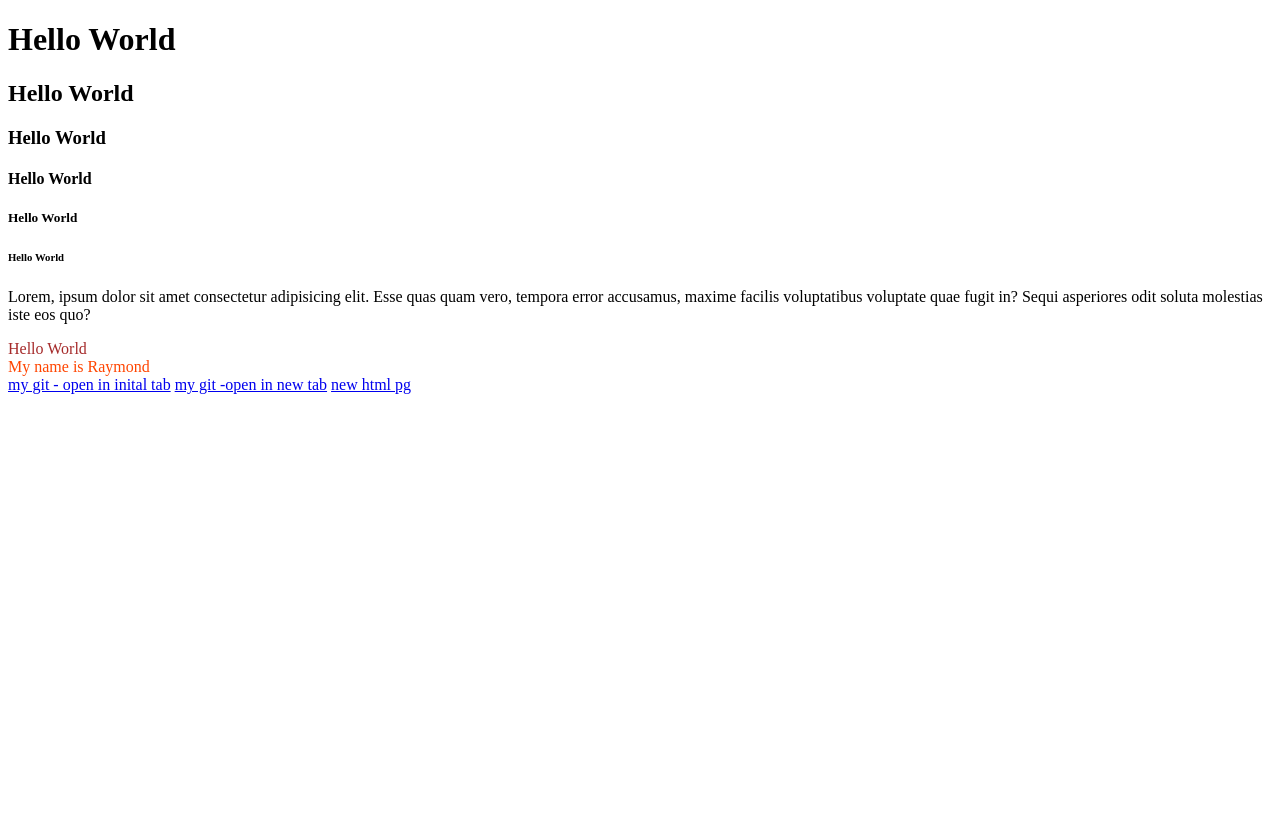
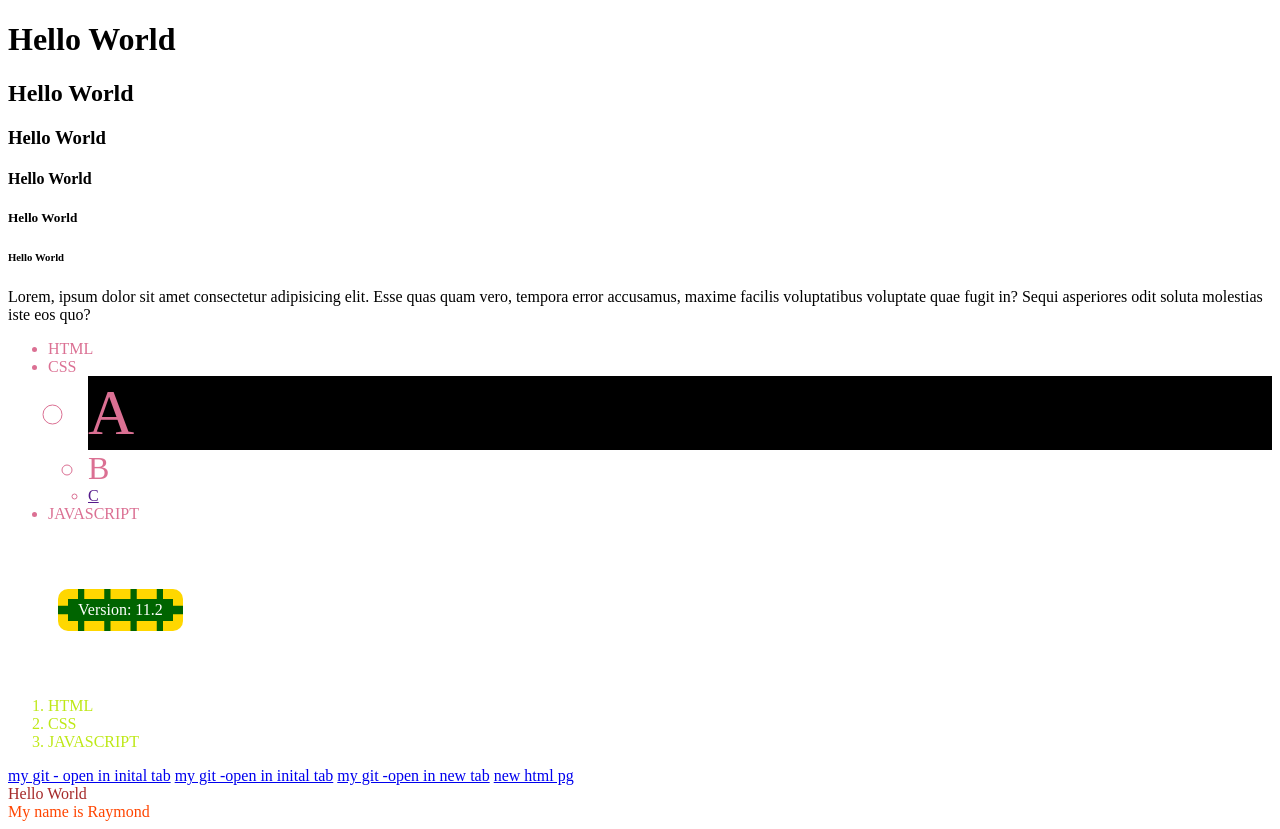
Before and after one commit to pccxxxy/test, a PHP site: page / in a window 1280 px wide. Before the commit the page ends 394 px from the top, so only its background shows below. Run offline with PHP 8.4, Linux system fonts and the light colour scheme.

Commit message:
commit modified

```diff
--- a/index.html
+++ b/index.html
@@ -19,7 +19,41 @@
     <h6>Hello World</h6>
 
     <!-- type and select Lorem: generate placeholder texts -->
-    <p>Lorem, ipsum dolor sit amet consectetur adipisicing elit. Esse quas quam vero, tempora error accusamus, maxime facilis voluptatibus voluptate quae fugit in? Sequi asperiores odit soluta molestias iste eos quo?</p>
+    <p>Lorem, ipsum dolor sit amet consectetur adipisicing elit. Esse quas quam vero, tempora error accusamus, maxime
+        facilis voluptatibus voluptate quae fugit in? Sequi asperiores odit soluta molestias iste eos quo?</p>
+
+
+    <!-- list -->
+    <ul id="unorded-list">
+        <li>HTML</li>
+        <li>CSS</li>
+        <ul>
+            <li class="large-font deep-background">A</li>
+            <li class="large-font">B</li>
+            <li><a href="">C</a></li>
+        </ul>
+        <li>JAVASCRIPT</li>
+    </ul>
+
+    <span class="version">Version: 11.2</span>
+
+    <ol id="orded-list">
+        <li>HTML</li>
+        <li>CSS</li>
+        <li>JAVASCRIPT</li>
+    </ol>
+
+
+
+    <!-- treate a tag as inline element by default, usually is low level, text-related tag -->
+    <a href="https://github.com/pccxxxy/test">my git - open in inital tab</a>
+
+    <a href="https://github.com/pccxxxy/test" target="_self">my git -open in inital tab</a>
+
+    <a href="https://github.com/pccxxxy/test" target="_blank">my git -open in new tab</a>
+
+    <a href="goto.html" target="_blank">new html pg</a>
+
 
     <!-- treate div tag as block element by default, usually is high level, segment tag-->
     <div id="div1">
@@ -29,12 +63,7 @@
     <div id="div2">
         My name is Raymond
     </div>
-    <!-- treate a tag as inline element by default, usually is low level, text-related tag -->
-    <a href="https://github.com/pccxxxy/test">my git - open in inital tab</a>
 
-    <a href="https://github.com/pccxxxy/test" target="_blank">my git -open in new tab</a>
-
-    <a href="goto.html" target="_blank">new html pg</a>
 
 
 
--- a/style.css
+++ b/style.css
@@ -1,8 +1,16 @@
+/* command / for css comment  */
+
+/* set canvas size */
+html,
+body {
+    box-sizing: border-box;
+}
+
 div {
     color: green
 }
 
-/* command / for css comment  */
+/* id selector */
 #div1 {
     color: brown
 }
@@ -10,3 +18,40 @@ div {
 #div2 {
     color: orangered
 }
+
+#unorded-list {
+    color: palevioletred;
+    font-size: 1rem;
+    /* = 16px */
+
+}
+
+#orded-list {
+    color: rgb(190, 232, 22)
+}
+
+/* class selector */
+/* css later can overwrite the previous */
+.large-font {
+    font-size: 2rem;
+    /* = 16px X 2 */
+}
+
+.deep-background {
+    background-color: black;
+    font-size: 4rem;
+    /* = 16px X 4 */
+}
+
+.version {
+    background-color: darkgreen;
+    color: white;
+    padding: 2px 10px;
+    border-radius: 10px;
+    display: inline-block;
+    /* top-down margin doesn't work with <span></span> inline elment*/
+    /* So, change inline element to block / inline-blokc element */
+    margin: 50px;
+    border: 10px dashed gold;
+    /* once set canvas size, everything will try to squash to fit within the canvas */
+}
```
